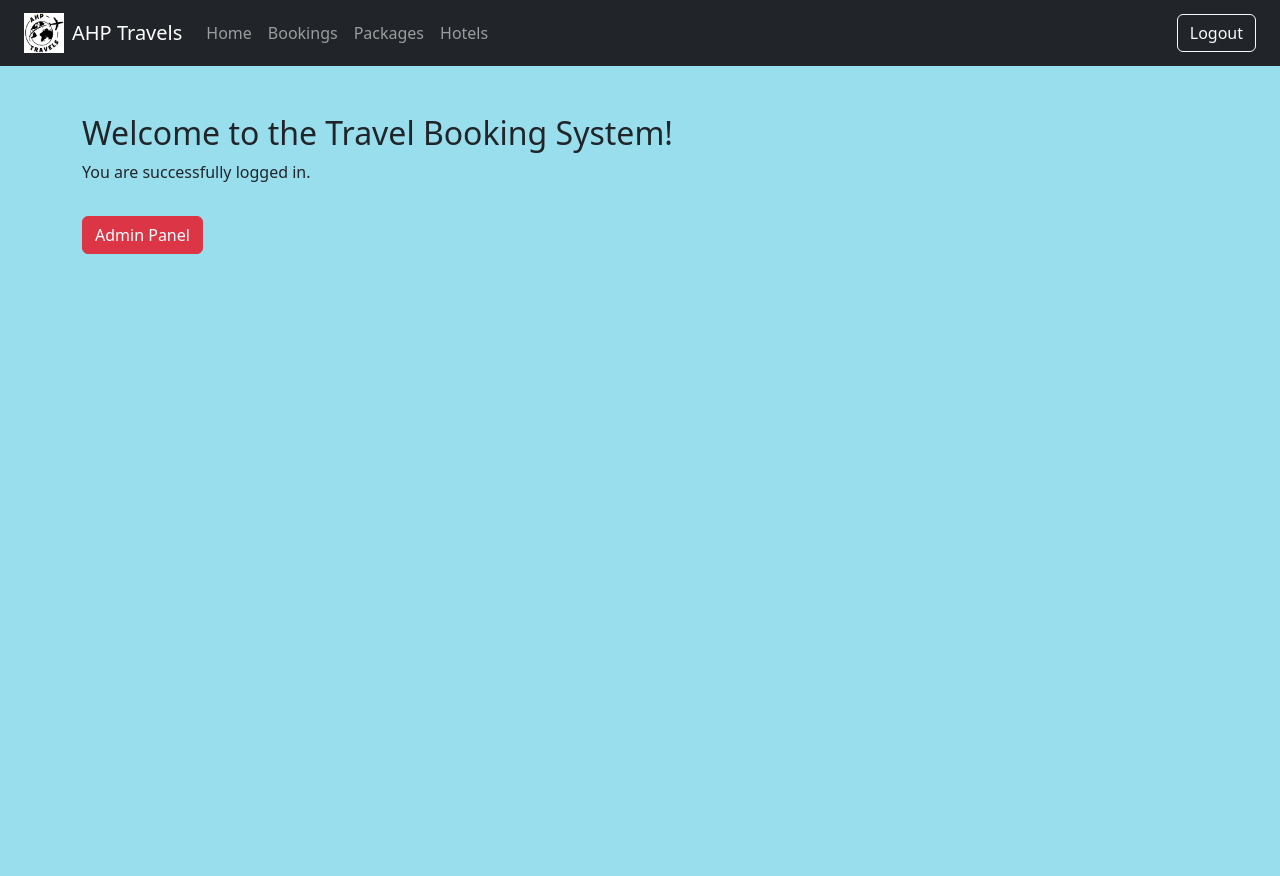
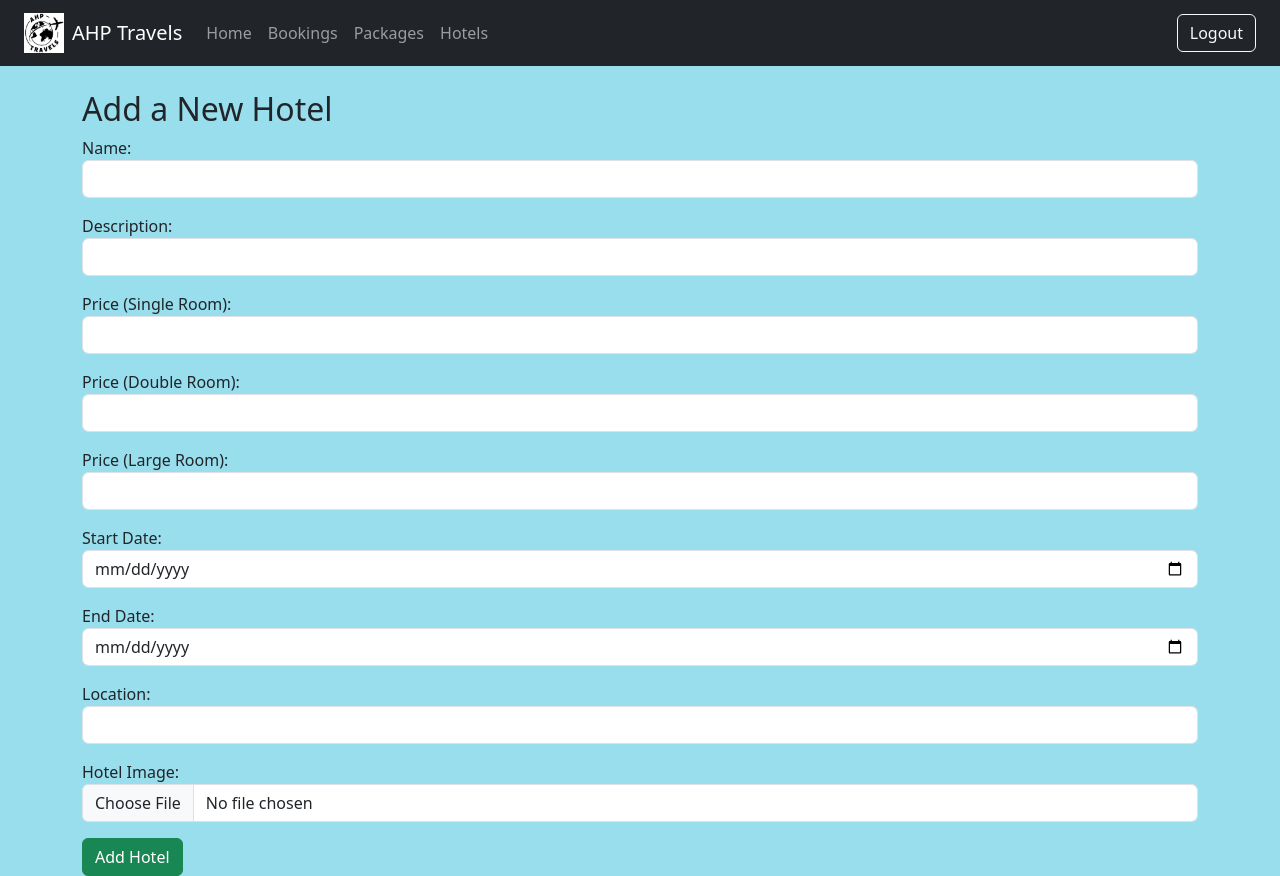
Before and after one commit to 20051682/Travel_Booking_System, a React (Create React App) app in the folder client/: page /add_hotel in a window 1280 px wide. Before the commit the page ends 800 px from the top, so only its background shows below. Built offline with nearby package versions, Linux system fonts and the light colour scheme; sample sign-in values are in the browser's storage.

Commit message:
hotel add from backend

```diff
--- a/client/src/App.js
+++ b/client/src/App.js
@@ -7,7 +7,7 @@ import PrivateRoute from './Components/PrivateRoute';
 import BookingForm from './Components/Booking/BookingForm';
 import NotFound from './Components/NotFound';
 import HotelPage from './Components/Hotels/HotelComponent';
-import AddHotel from './Components/Hotels/AddHotelComponent';
+import AddHotelPage from './Components/Hotels/AddHotelPage';
 
 function App() {
   return (
@@ -40,7 +40,7 @@ function App() {
         <Route path="/add_hotel"
           element={
             <PrivateRoute>
-              <AddHotel />
+              <AddHotelPage />
             </PrivateRoute>
           }
         />
--- a/client/src/Components/Hotels/AddHotelComponent.js
+++ b/client/src/Components/Hotels/AddHotelComponent.js
@@ -1,27 +1,130 @@
-import React, { useEffect, useState } from 'react';
-import NavBar from '../NavBar';
+import React, { useState } from 'react';
+import axios from 'axios';
+import Swal from 'sweetalert2';
+import { useNavigate } from 'react-router-dom';
 
-const AddHotel = () => {
-  const [role, setRole] = useState("");
+const AddHotelComponent = () => {
+    const [loading, setLoading] = useState(false);
 
-  useEffect(() => {
-    const userRole = localStorage.getItem("role");
-    setRole(userRole);
-  }, []);
+    const [formData, setFormData] = useState({
+        name: '',
+        description: '',
+        price_per_single_room: '',
+        price_per_double_room: '',
+        price_per_large_room: '',
+        start_date: '',
+        end_date: '',
+        location: '',
+    });
+    const [image, setImage] = useState(null);
+    // const [message, setMessage] = useState('');
+    const navigate = useNavigate();
+
+    const handleChange = (e) => {
+        setFormData({ ...formData, [e.target.name]: e.target.value });
+  };
+
+  const handleImageChange = (e) => {
+    setImage(e.target.files[0]);
+  };
+
+  const handleSubmit = async (e) => {
+    e.preventDefault();
+    setLoading(true);
+
+    const payload = new FormData();
+    for (let key in formData) {
+      payload.append(key, formData[key]);
+    }
+    if (image) {
+      payload.append('image_file', image);
+    }
+
+    try {
+        const response = await axios.post('http://localhost:8000/hotel', payload, {
+            headers: { 'Content-Type': 'multipart/form-data' },
+        });
+
+        navigate("/hotels");
+
+        // setMessage('Hotel added successfully!');
+        Swal.fire({
+            icon: 'success',
+            title: 'Hotel added successfully!',
+            text: 'Welcome back!',
+            timer: 2000,
+            showConfirmButton: false,
+        });
+
+    } catch (error) {
+        console.error(error);
+        Swal.fire({
+            icon: 'error',
+            title: 'Oops...',
+            text: 'Adding failed!',
+        });
+    } finally {
+        setLoading(false);
+    }
+  };
 
   return (
-    <>
-      <NavBar />
-      <div className="container mt-5">
-        <h2>Welcome to the Travel Booking System!</h2>
-        <p>You are successfully logged in.</p>
+    <div className="container mt-4">
+      <h2>Add a New Hotel</h2>
+      {/* {message && <div className="alert alert-info">{message}</div>} */}
+      <form onSubmit={handleSubmit}>
+        <div className="mb-3">
+          <label>Name:</label>
+          <input type="text" name="name" className="form-control" onChange={handleChange} required />
+        </div>
 
-        {role === "admin" && (
-          <button className="btn btn-danger mt-3">Admin Panel</button>
-        )}
-      </div>
-    </>
+        <div className="mb-3">
+          <label>Description:</label>
+          <input type="text" name="description" className="form-control" onChange={handleChange} required />
+        </div>
+
+        <div className="mb-3">
+          <label>Price (Single Room):</label>
+          <input type="number" name="price_per_single_room" className="form-control" onChange={handleChange} required />
+        </div>
+
+        <div className="mb-3">
+          <label>Price (Double Room):</label>
+          <input type="number" name="price_per_double_room" className="form-control" onChange={handleChange} required />
+        </div>
+
+        <div className="mb-3">
+          <label>Price (Large Room):</label>
+          <input type="number" name="price_per_large_room" className="form-control" onChange={handleChange} required />
+        </div>
+
+        <div className="mb-3">
+          <label>Start Date:</label>
+          <input type="date" name="start_date" className="form-control" onChange={handleChange} required />
+        </div>
+
+        <div className="mb-3">
+          <label>End Date:</label>
+          <input type="date" name="end_date" className="form-control" onChange={handleChange} required />
+        </div>
+
+        <div className="mb-3">
+          <label>Location:</label>
+          <input type="text" name="location" className="form-control" onChange={handleChange} required />
+        </div>
+
+        <div className="mb-3">
+          <label>Hotel Image:</label>
+          <input type="file" className="form-control" onChange={handleImageChange} />
+        </div>
+
+        <button type="submit" className="btn btn-success" disabled={loading}>
+            {loading ? 'Adding...' : 'Add Hotel'}
+        </button>
+
+      </form>
+    </div>
   );
 };
 
-export default AddHotel;
+export default AddHotelComponent;
--- /dev/null
+++ b/client/src/Components/Hotels/AddHotelPage.js
@@ -0,0 +1,14 @@
+import React from 'react';
+import NavBar from '../NavBar';
+import AddHotelComponent from './AddHotelComponent';
+
+const AddHotelPage = () => {
+  return (
+    <>
+      <NavBar />
+      <AddHotelComponent />
+    </>
+  );
+};
+
+export default AddHotelPage;
```
Also changed, not shown: 2 other files (tests, documents, lock files or other folders).
